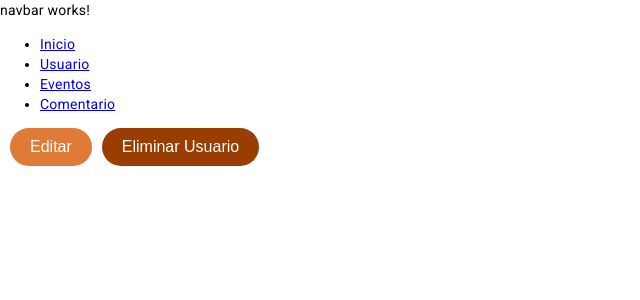
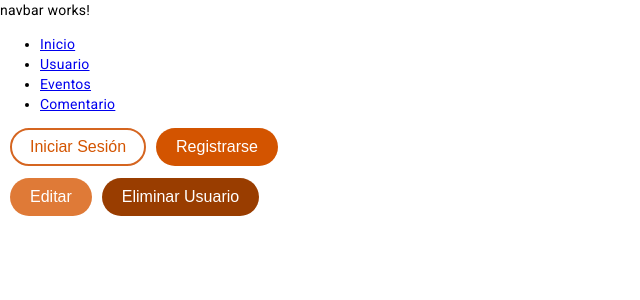
Before and after one commit to EVENTOCO/eventoco-app, an Angular app: page /user in a window 1280 px wide. Shown: the top 300 px of the page, without its empty margins (0-640 px from the left). Built offline with nearby package versions, Linux system fonts and the light colour scheme.

Commit message:
Despliegue de API REST

```diff
--- a/src/app/user/user.component.html
+++ b/src/app/user/user.component.html
@@ -1,5 +1,5 @@
 <div>
-  <div *ngIf="isLoggedIn()">
+  <div *ngIf="!isLoggedIn()">
     <button (click)="toggleLoginForm()" class="btn btn-primary">
       {{ isLoginVisible ? 'Calcelar inicio de sesión' : 'Iniciar Sesión' }}
     </button>
```
